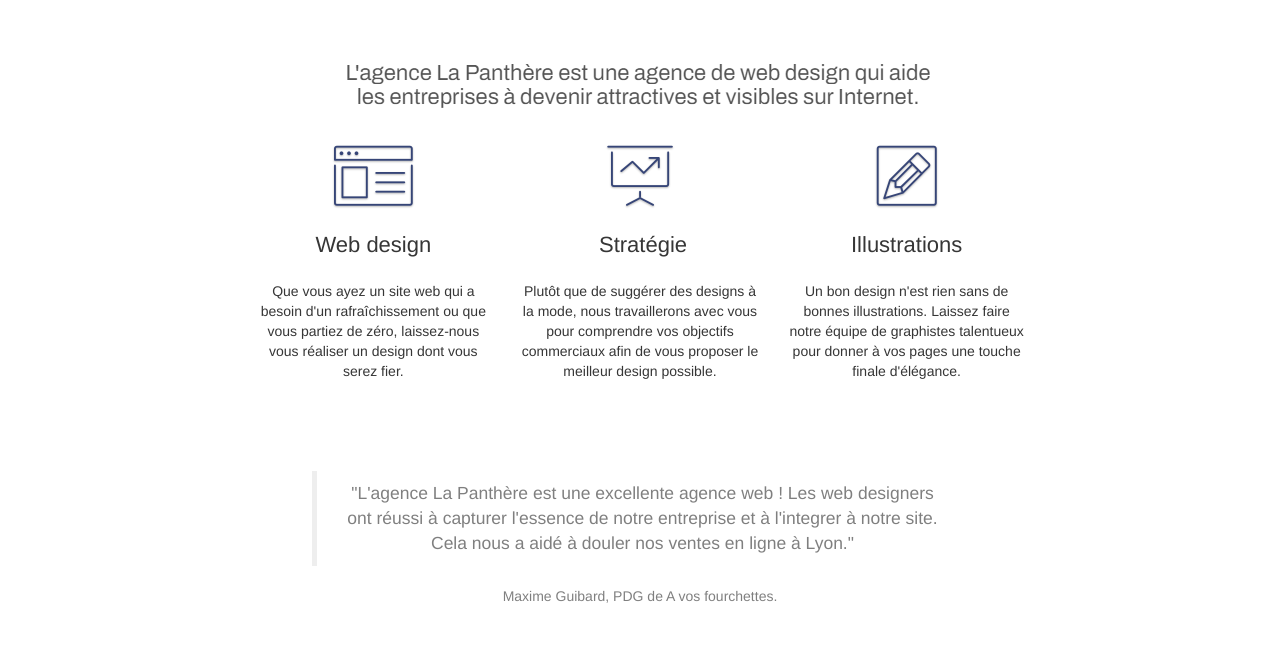
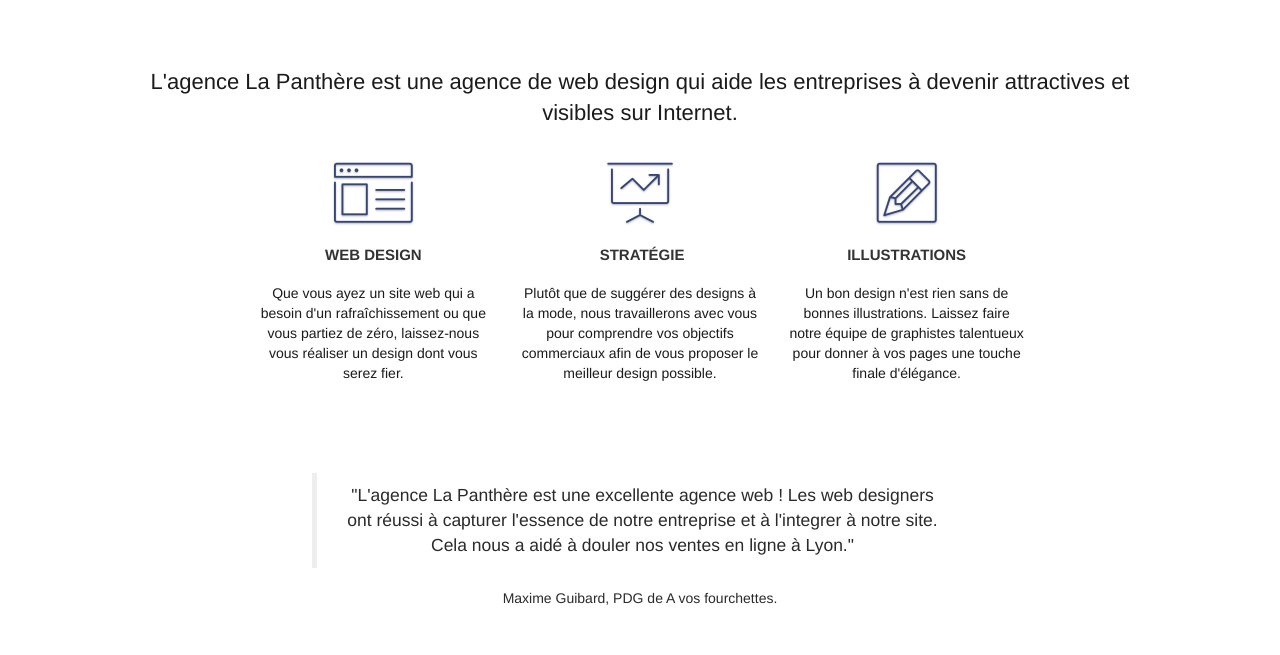
Before and after one commit to NordineJ49/p4_new_version, a plain HTML site: page index.html in a window 1280 px wide. Shown: the part 535-1190 px from the top of the page. Drawn offline with Linux system fonts and the light colour scheme.

Commit message:
contrast

```diff
--- a/index.html
+++ b/index.html
@@ -85,7 +85,7 @@
 	<div class="container bloc-md">
 		<div class="row">
 			<div class="col-sm-12 text-center">
-				<img alt="agence web, agence web paris, web design paris, stratégie web" src="img/title.png" />
+				<h2>L'agence La Panthère est une agence de web design qui aide les entreprises à devenir attractives et visibles sur Internet.</h2>
 			</div>
 		</div>
 		<div class="row voffset-lg med-width-whitespace">
@@ -93,9 +93,9 @@
 				<div class="text-center">
 					<span class="et-icon-browser sm-shadow icon-dark-slate-blue icons icon-lg"></span>
 				</div>
-				<h2 class="mg-md text-center">
+				<h3 class="mg-md text-center">
 					Web design
-				</h2>
+				</h3>
 				<p class="text-center ">
 					Que vous ayez un site web qui a besoin d'un rafraîchissement ou que vous partiez de zéro, laissez-nous vous réaliser un design dont vous serez fier.
 				</p>
@@ -104,9 +104,9 @@
 				<div class="text-center">
 					<span class="et-icon-presentation sm-shadow icon-dark-slate-blue icons icon-lg"></span>
 				</div>
-				<h2 class="mg-md text-center">
+				<h3 class="mg-md text-center">
 					&nbsp;Stratégie
-				</h2>
+				</h3>
 				<p class="text-center ">
 					Plutôt que de suggérer des designs à la mode, nous travaillerons avec vous pour comprendre vos objectifs commerciaux afin de vous proposer le meilleur design possible.<br>
 				</p>
@@ -115,9 +115,9 @@
 				<div class="text-center">
 					<span class="et-icon-edit sm-shadow icon-dark-slate-blue icons icon-lg"></span>
 				</div>
-				<h2 class="mg-md text-center">
+				<h3 class="mg-md text-center">
 					Illustrations
-				</h2>
+				</h3>
 				<p class="text-center ">
 					Un bon design n'est rien sans de bonnes illustrations. Laissez faire notre équipe de graphistes talentueux pour donner à vos pages une touche finale d'élégance.
 				</p>
@@ -126,7 +126,7 @@
 		<div class="row voffset-lg voffset">
 			<div class="col-xs-12 col-md-8 col-md-offset-2 text-center">
 				<figure>
-					<blockquote>
+					<blockquote class="citation">
 						"L'agence La Panthère est une excellente agence web ! Les web designers ont réussi à capturer l'essence de notre entreprise et à l'integrer à notre site. Cela nous a aidé à douler nos ventes en ligne à Lyon."
 					</blockquote>
 					<figcaption>
--- a/style.css
+++ b/style.css
@@ -651,7 +651,7 @@ label,
 a {
     font-family: "helvetica";
     font-weight: 400;
-    color: #363636!important;
+    color: #1b1b1b!important;
 }
 
 .container {
@@ -1040,3 +1040,10 @@ h4 {
         text-align: center;
     }
 }
+
+blockquote{
+    color: #2a2a2a;
+}
+figcaption{
+    color: #2a2a2a;
+}
```
